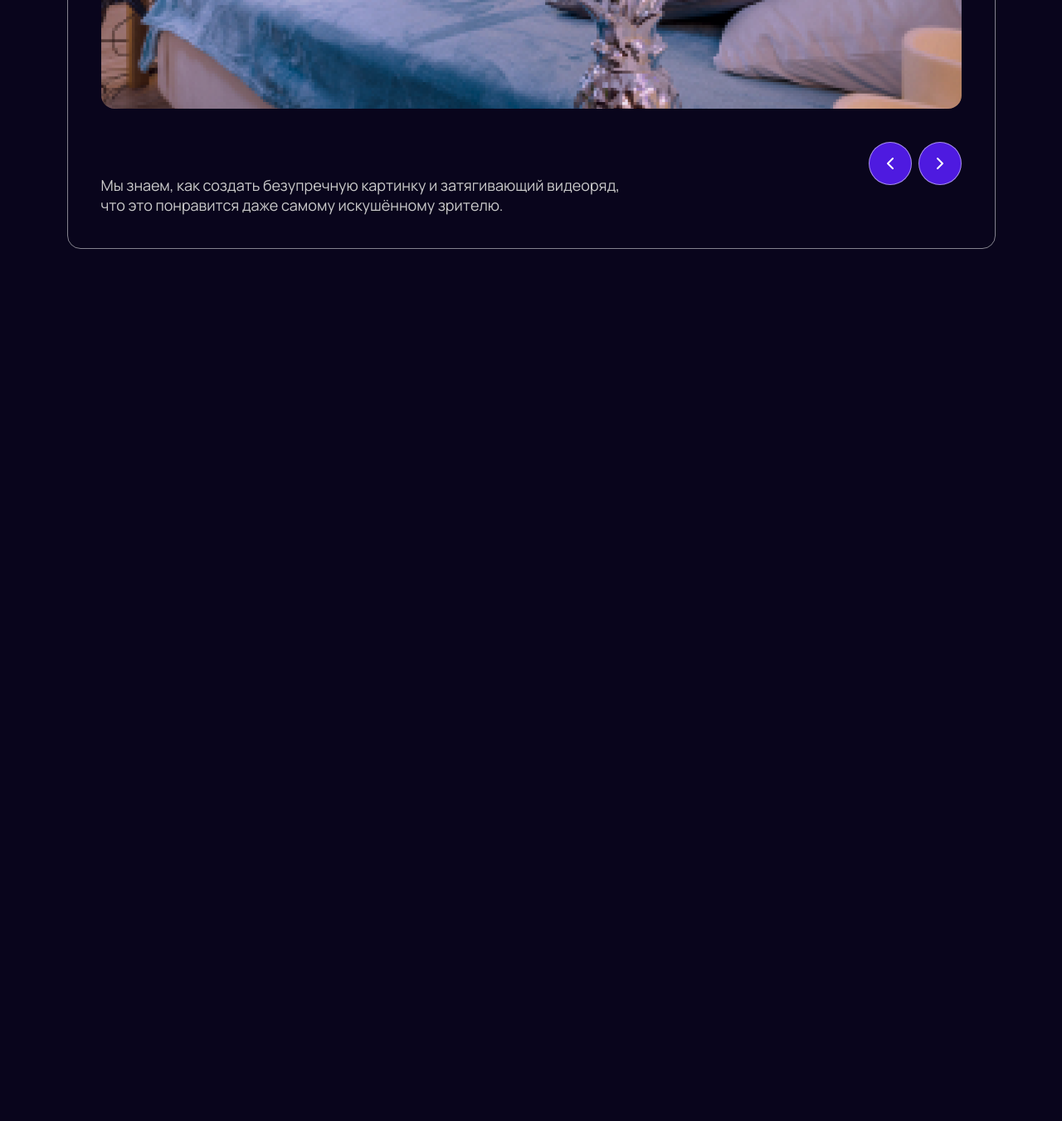
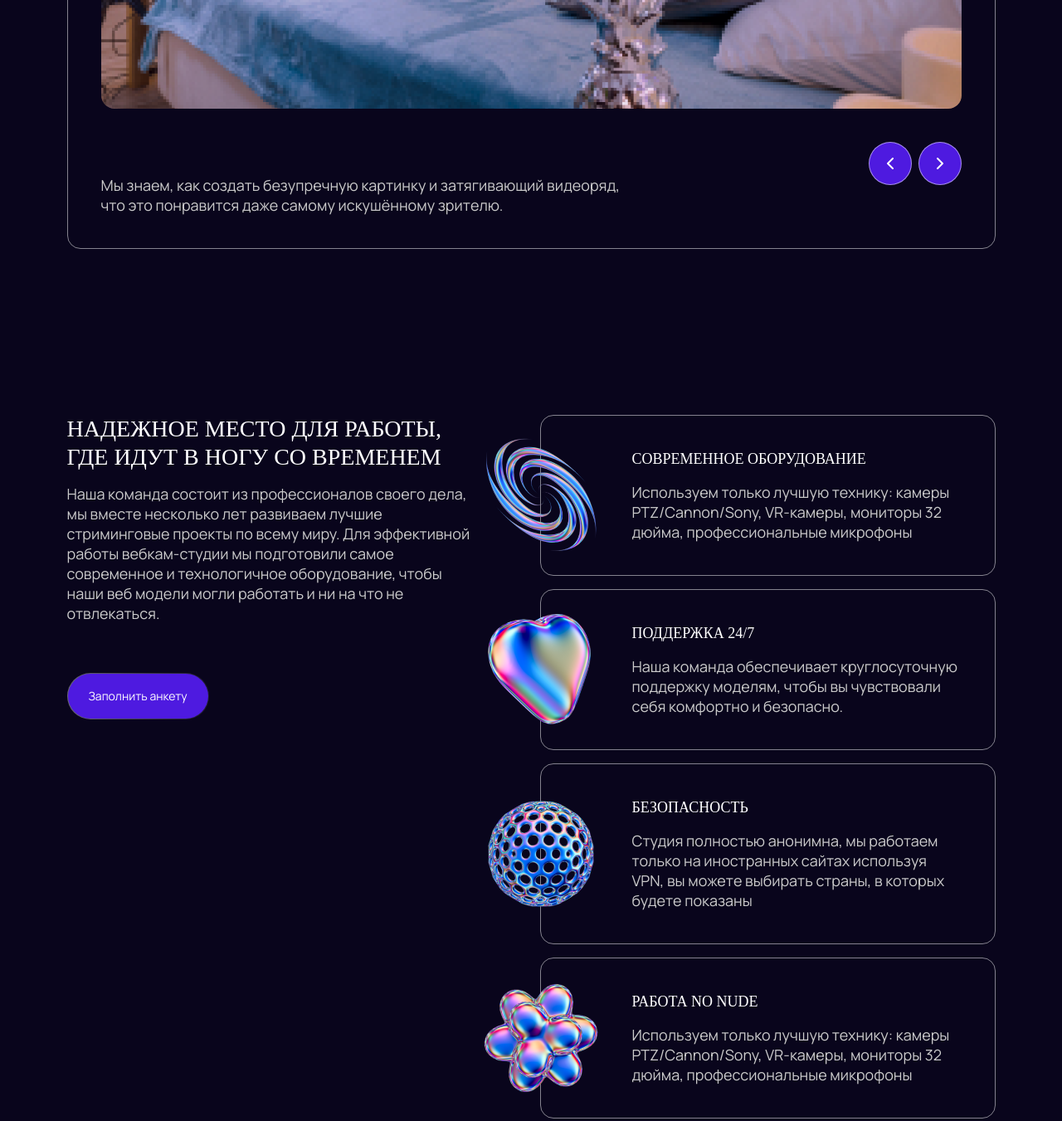
Before and after one commit to alchemycat/Stellar-Landing, a website: page src/index.html in a window 1280 px wide. Shown: the part 2379-3730 px from the top of the page at 83% size. Before the commit the page ends 2679 px from the top, so only its background shows below. Drawn offline with nearby package versions, Linux system fonts and the light colour scheme; files that its build step writes are made by us from their sources; files whose address does not match are found by name; a web font is replaced by a local one.

Commit message:
добавил секцию safe

```diff
--- a/gulp/version.json
+++ b/gulp/version.json
@@ -1,3 +1,3 @@
 {
-    "main": "20230729201119"
+    "main": "20230730124427"
 }
--- /dev/null
+++ b/src/html/safe.html
@@ -0,0 +1,66 @@
+<section class="safe">
+    <div class="container">
+        <div class="safe__wrapper row">
+            <div class="col-6">
+                <h2 class="safe__header text__h2">Надежное место для работы, где идут в ногу со временем</h2>
+
+                <p class="safe__subheader text__subheader">
+                    Наша команда состоит из профессионалов своего дела, мы вместе несколько лет развиваем лучшие стриминговые проекты по всему миру. Для эффективной работы вебкам-студии мы подготовили самое современное и технологичное оборудование, чтобы наши веб модели могли работать и ни на что не отвлекаться.
+                </p>
+
+                <a href="#" class="intro__button button">
+                    Заполнить анкету
+                </a>
+            </div>
+            <div class="col-6">
+                <div class="safe__content">
+                    <div class="safe__item">
+                        <div class="safe__img">
+                            <img src="@img/safe-1.png" alt="safe-1">
+                        </div>
+                        <h3 class="safe__caption text__subheader">Современное оборудование</h3>
+                        <p class="safe__text text">
+                            Используем только лучшую технику: камеры PTZ/Cannon/Sony, VR-камеры, мониторы 32 дюйма, профессиональные микрофоны
+                        </p>
+                    </div>
+                    <div class="safe__item">
+                        <div class="safe__img">
+                            <img src="@img/safe-2.png" alt="safe-2">
+                        </div>
+                        <h3 class="safe__caption text__subheader">Поддержка 24/7</h3>
+                        <p class="safe__text text">
+                            Наша команда обеспечивает круглосуточную поддержку моделям, чтобы вы чувствовали себя комфортно и безопасно.
+                        </p>
+                    </div>
+                    <div class="safe__item">
+                        <div class="safe__img">
+                            <img src="@img/safe-3.png" alt="safe-3">
+                        </div>
+                        <h3 class="safe__caption text__subheader">Безопасность</h3>
+                        <p class="safe__text text">
+                            Студия полностью анонимна, мы работаем только на иностранных сайтах используя VPN, вы можете выбирать страны, в которых будете показаны
+                        </p>
+                    </div>
+                    <div class="safe__item">
+                        <div class="safe__img">
+                            <img src="@img/safe-4.png" alt="safe-4">
+                        </div>
+                        <h3 class="safe__caption text__subheader">Работа No Nude</h3>
+                        <p class="safe__text text">
+                            Используем только лучшую технику: камеры PTZ/Cannon/Sony, VR-камеры, мониторы 32 дюйма, профессиональные микрофоны
+                        </p>
+                    </div>
+                    <div class="safe__item">
+                        <div class="safe__img">
+                            <img src="@img/safe-5.png" alt="safe-5">
+                        </div>
+                        <h3 class="safe__caption text__subheader">Работа с Мобильного телефона</h3>
+                        <p class="safe__text text">
+                            Работа с Мобильного телефона из любой точки мира Работа с Мобильного телефона из любой точки мира
+                        </p>
+                    </div>
+                </div>
+            </div>
+        </div>
+    </div>
+</section>
--- a/src/index.html
+++ b/src/index.html
@@ -9,6 +9,7 @@
 				@@include('html/intro.html', {})
 				@@include('html/about.html', {})
 				@@include('html/atmo.html', {})
+				@@include('html/safe.html', {})
 			</main>
 			@@include('html/footer.html', {})
 		</div>
--- a/src/js/app.js
+++ b/src/js/app.js
@@ -25,8 +25,8 @@ document.addEventListener("DOMContentLoaded", () => {
 
 	const slider = () => {
 		new Swiper(".mySwiper", {
-            slidesPerView: 4,
-            loop: true,
+            slidesPerView: 'auto',
+			freeMode: true,
             spaceBetween: 16,
             breakpoints: {
               320: {
--- /dev/null
+++ b/src/scss/components/_safe.scss
@@ -0,0 +1,53 @@
+.safe {
+    padding-top: var(--section-offset-y);
+    &__header {
+        max-width: 492px;
+        font-family: var(--font-secondary);
+        text-transform: uppercase;
+    }
+    &__subheader {
+        color: var(--subheader-color);
+        margin-top: 16px;
+        max-width: 491px;
+    }
+    &__button {
+        margin-top: var(--content-offset-y);
+    }
+    &__content {
+        display: flex;
+        flex-direction: column;
+        gap: 16px 0px;
+    }
+    &__item {
+        position: relative;
+        border: 1px solid rgba(255,255,255,0.5);
+        border-radius: var(--border-radius-16);
+        padding: 40px 40px 40px 110px;
+    }
+    &__img {
+        position: absolute;
+        top: 50%;
+        transform: translateY(-50%);
+        width: 140px;
+        height: 140px;
+        left: -70px;
+        z-index: 10;
+
+        img {
+            object-fit: cover;
+            width: 100%;
+            height: 100%;
+        }
+    }
+    &__caption {
+        font-family: var(--font-secondary);
+        text-transform: uppercase;
+    }
+    &__text {
+        color: var(--subheader-color);
+        font-size: var(--fz-18);
+        line-height: var(--lh-24);
+        margin-top: var(--mt-16);
+        max-width: 442px;
+    }
+}
--- a/src/scss/style.scss
+++ b/src/scss/style.scss
@@ -29,6 +29,7 @@
     --padding-40: 40px;
     --margin-40: 40px;
     --mt-12: 12px;
+    --mt-16: 16px;
 }
 
 body {
@@ -139,6 +140,7 @@ body {
 @import "./components/intro";
 @import "./components/about";
 @import "./components/atmo";
+@import "./components/safe";
 
 .button {
   position: relative;
```
Also changed, not shown: dist/css/style.css, dist/img/safe-1.png (added), dist/img/safe-2.png (added), dist/img/safe-3.png (added), dist/img/safe-4.png (added), dist/img/safe-5.png (added), dist/index.html, dist/js/app.min.js, src/img/safe-1.png (added), src/img/safe-2.png (added), src/img/safe-3.png (added), src/img/safe-4.png (added), src/img/safe-5.png (added).
